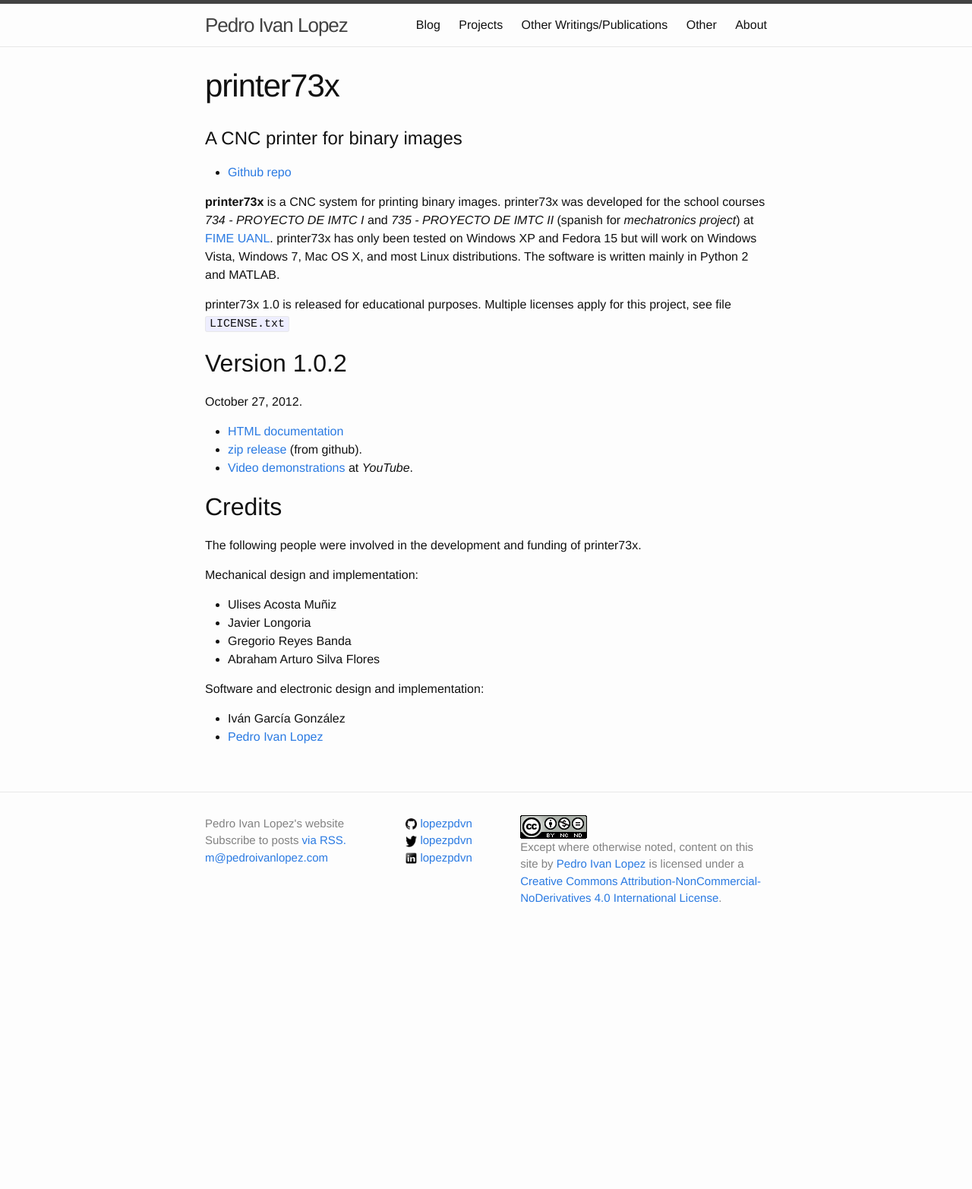
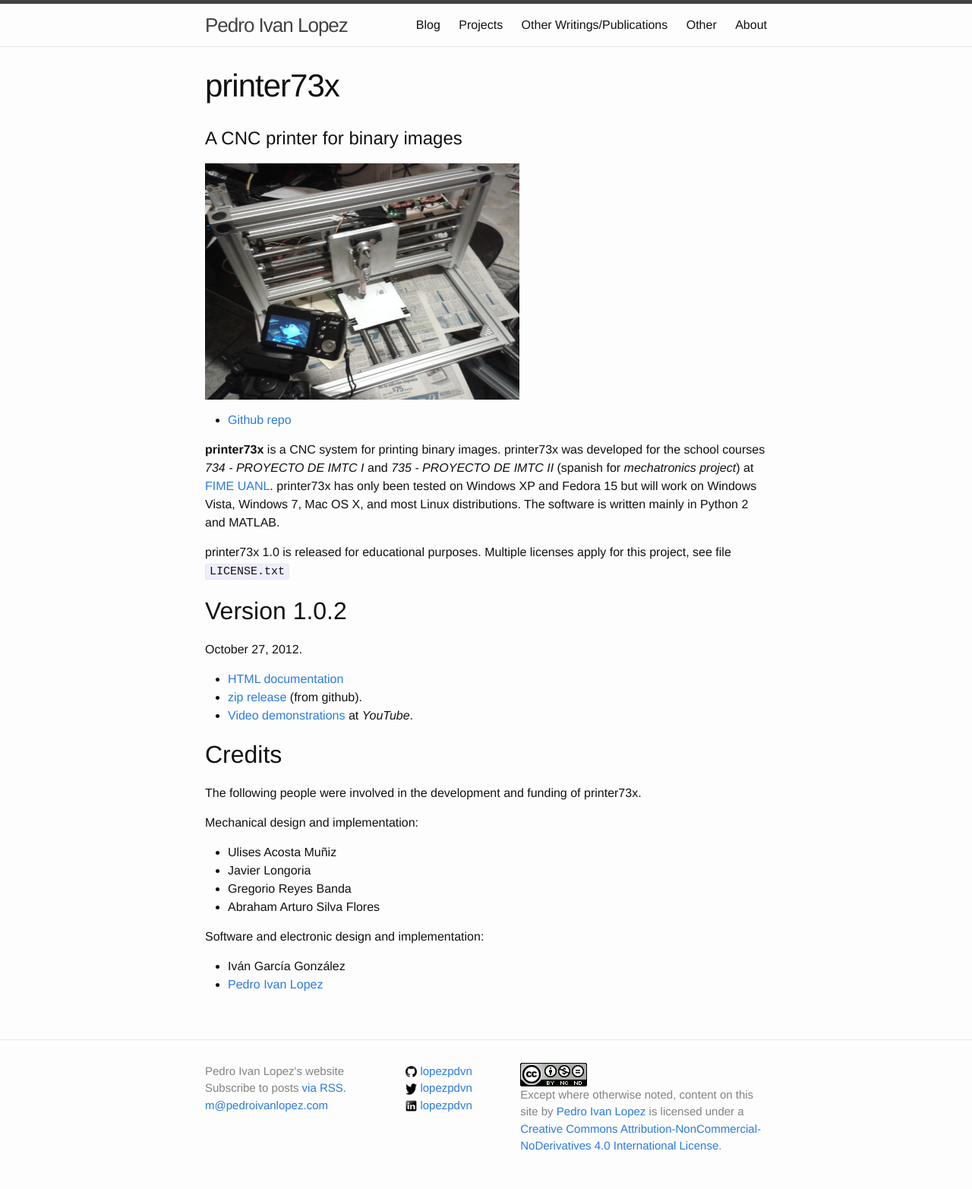
Before and after one commit to lopezpdvn/lopezpdvn.github.io, a Jekyll site: the page built from printer73x/index.md, in a window 1280 px wide. Shown: the whole page at 76% size. Built offline with Jekyll 4.4.1, drawn with Linux system fonts in a browser that asks for light colours; before the commit the page ends 1239 px from its top, so only the background shows below that.

Commit message:
Added printer73x project image

```diff
--- a/printer73x/index.md
+++ b/printer73x/index.md
@@ -5,6 +5,8 @@
 ---
 
 # A CNC printer for binary images
+
+<a class="image-wrapper" href="doc/_images/printer73x.png"><img alt="printer73x picture." src="doc/_images/printer73x.png" style="width: 414.4px; height: 311.2px;" /></a>
 
 - [Github repo](https://github.com/{{ site.github_username }}/printer73x "printer73x at Github")
 
```
